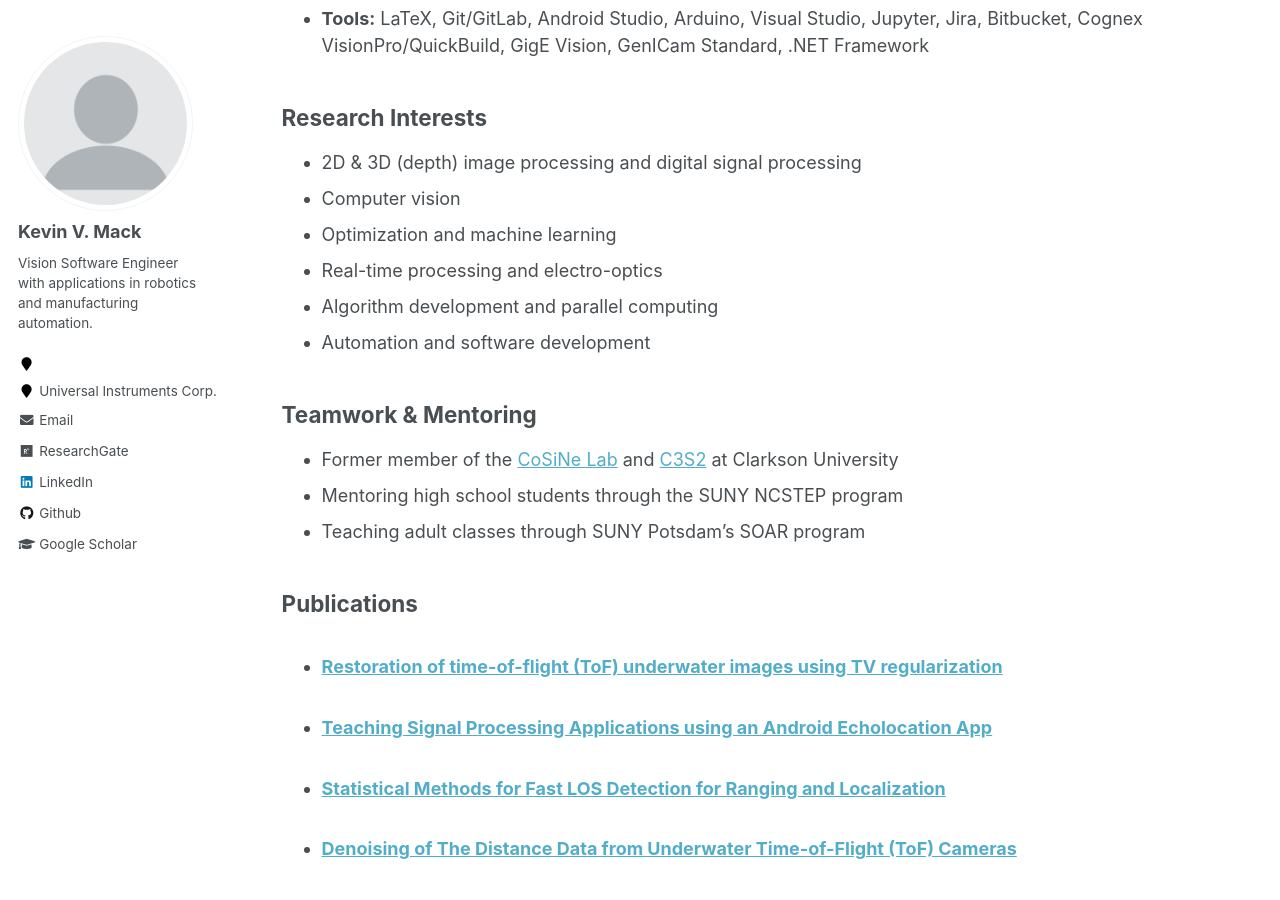
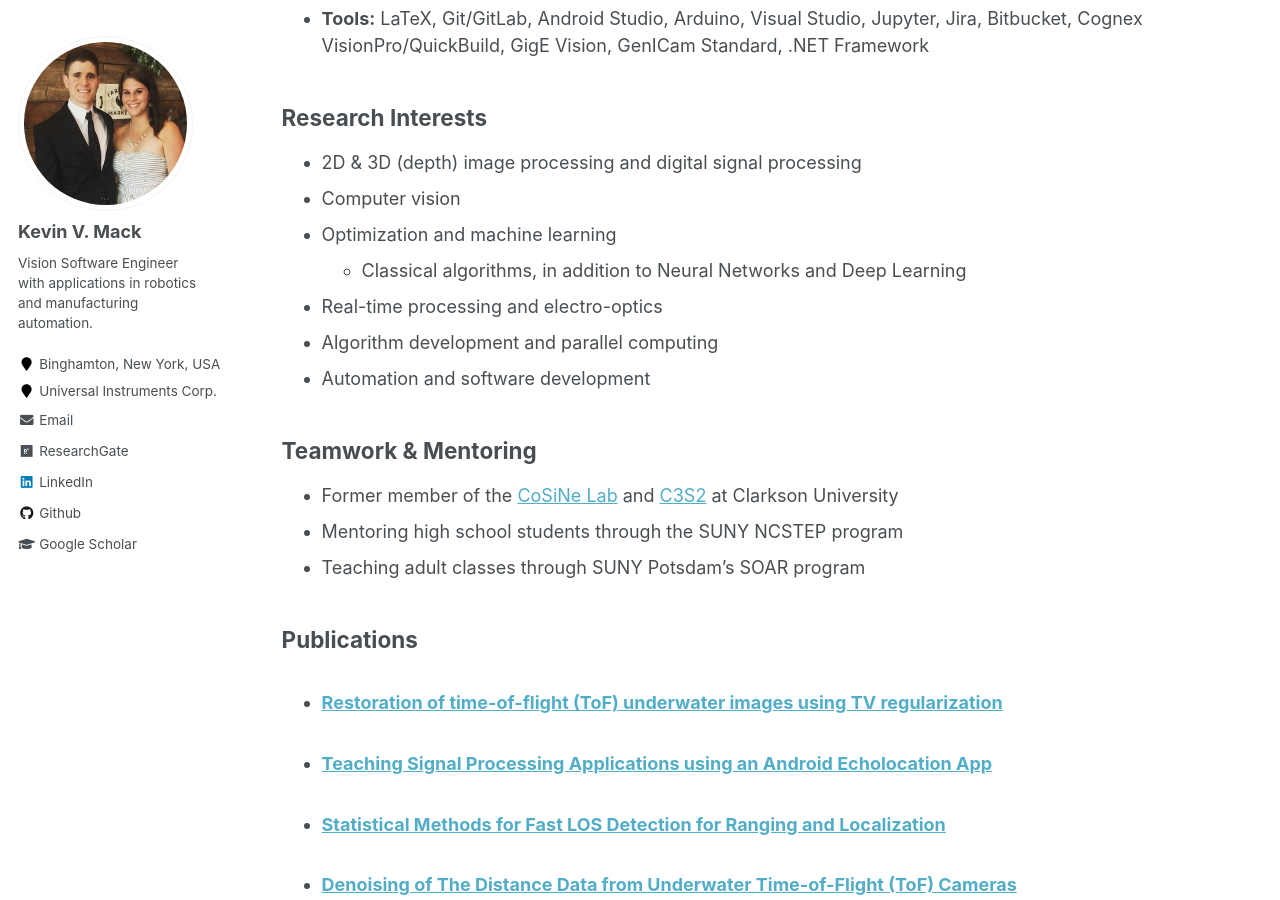
Before and after one commit to mackkv94/mackkv94.github.io, a Jekyll site: the page built from _pages/cv.md, in a window 1280 px wide and 900 px high, scrolled down 1228 px. Built offline with Jekyll 4.4.1, drawn with Linux system fonts in a browser that asks for light colours.

Commit message:
Update profile photo, location, and research interests
- Set avatar to IMG_0536_cropped.jpeg
- Add Binghamton, NY location
- Add classical algorithms and neural networks to interests

Co-Authored-By: Claude Opus 4.6 (1M context) <noreply@anthropic.com>

```diff
--- a/_config.yml
+++ b/_config.yml
@@ -71,9 +71,9 @@ analytics:
 # Site Author
 author:
   name             : "Kevin V. Mack"
-  avatar           : "profile.png"
+  avatar           : "IMG_0536_cropped.jpeg"
   bio              : "Vision Software Engineer with applications in robotics and manufacturing automation."
-  location         : ""
+  location         : "Binghamton, New York, USA"
   employer         : "Universal Instruments Corp."
   email            : "mackkv94@gmail.com"
   googlescholar    : "https://scholar.google.com/citations?user=wv5Qpj4AAAAJ&hl=en"
--- a/_pages/cv.md
+++ b/_pages/cv.md
@@ -45,6 +45,7 @@ redirect_from:
 * 2D & 3D (depth) image processing and digital signal processing
 * Computer vision
 * Optimization and machine learning
+  * Classical algorithms, in addition to Neural Networks and Deep Learning
 * Real-time processing and electro-optics
 * Algorithm development and parallel computing
 * Automation and software development
```
